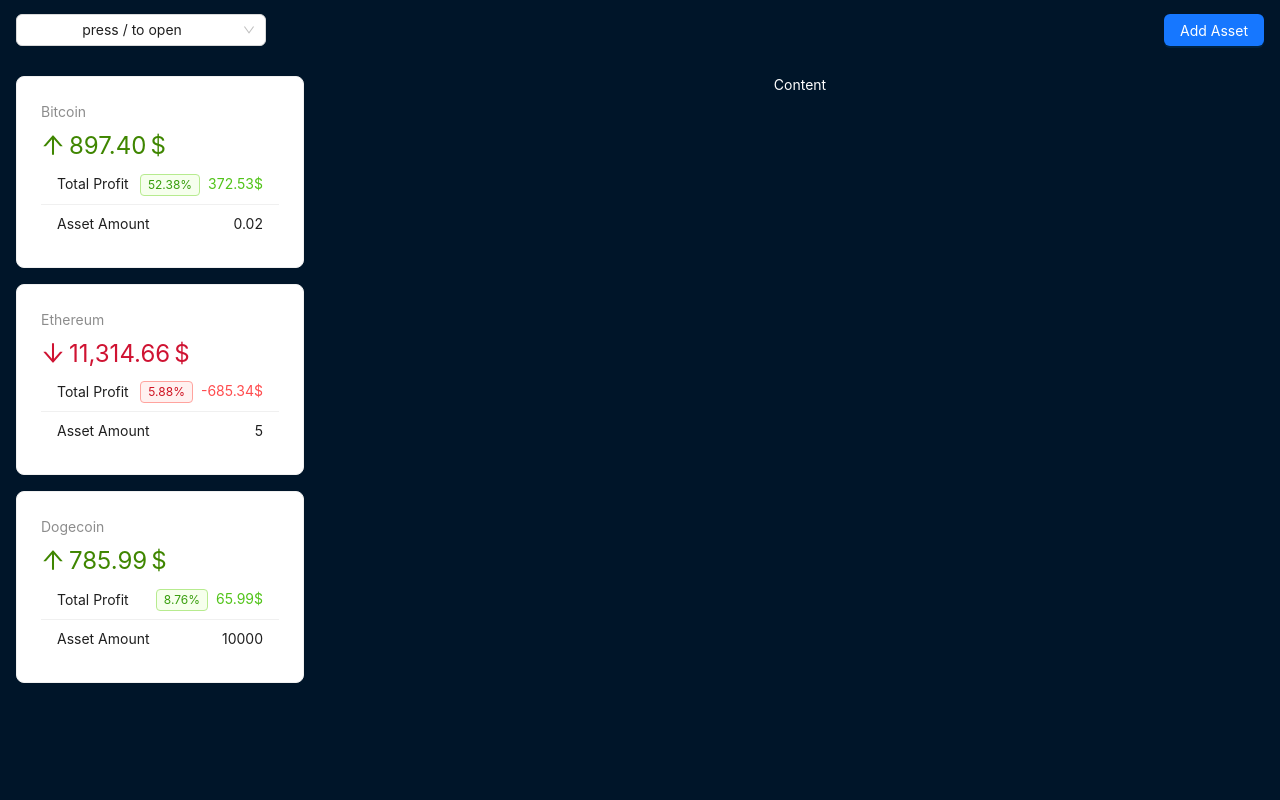
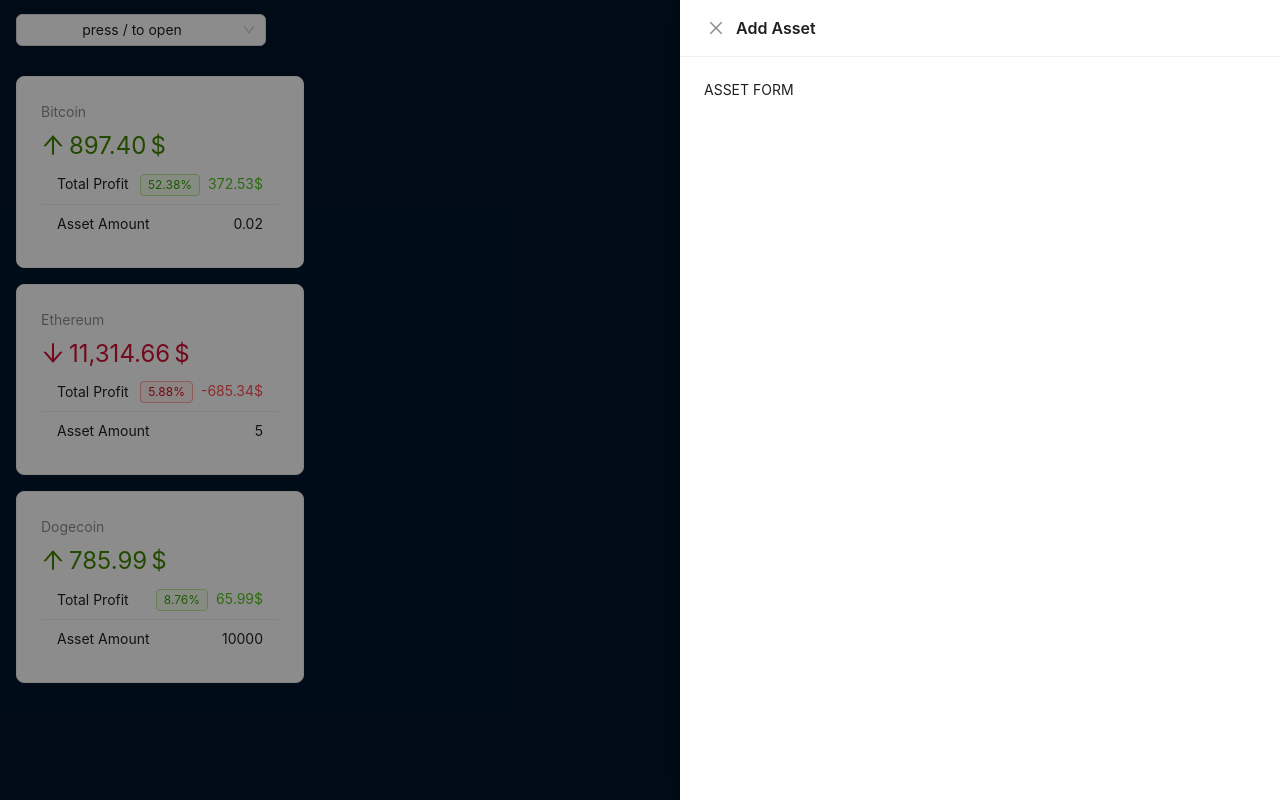
Before and after one commit to 0nlyssslatts/crypto-wallet-app, a React (Vite) app: page / in a window 1280 px wide. Both pictures are taken after a click on the button "Add Asset". Built offline with nearby package versions, Linux system fonts and the light colour scheme.

Commit message:
header done

```diff
--- /dev/null
+++ b/src/components/AddAssetForm.jsx
@@ -0,0 +1,3 @@
+export default function AddAssetForm() {
+    return <form>ASSET FORM</form>;
+}
--- a/src/components/Layout/AppHeader.jsx
+++ b/src/components/Layout/AppHeader.jsx
@@ -1,7 +1,8 @@
-import { Layout, Select, Space, Button, Modal } from "antd";
+import { Layout, Select, Space, Button, Modal, Drawer } from "antd";
 import { useCrypto } from "../../context/crypto-context";
 import { useState, useEffect } from "react";
 import CoinInfoModal from "../CoinInfoModal";
+import AddAssetForm from "../AddAssetForm";
 
 const headerStyle = {
     width: "100%",
@@ -16,7 +17,8 @@
 export default function AppHeader() {
     const [select, setSelect] = useState(false);
     const [modal, setModal] = useState(false);
-    const [coin, setCoin] = useState(false);
+    const [coin, setCoin] = useState(null);
+    const [drawer, setDrawer] = useState(false);
     const { crypto } = useCrypto();
 
     useEffect(() => {
@@ -31,7 +33,7 @@
     }, []);
 
     function handleSelect(value) {
-        console.log(value);
+        setCoin(crypto.find((c) => c.id === value));
         setModal(true);
     }
 
@@ -62,11 +64,22 @@
                 )}
             />
 
-            <Button type="primary">Add Asset</Button>
+            <Button type="primary" onClick={() => setDrawer(true)}>
+                Add Asset
+            </Button>
 
             <Modal open={modal} onCancel={() => setModal(false)} footer={null}>
-                <CoinInfoModal />
+                <CoinInfoModal coin={coin} />
             </Modal>
+
+            <Drawer
+                width={600}
+                title="Add Asset"
+                onClose={() => setDrawer(false)}
+                open={drawer}
+            >
+                <AddAssetForm></AddAssetForm>
+            </Drawer>
         </Layout.Header>
     );
 }
```
